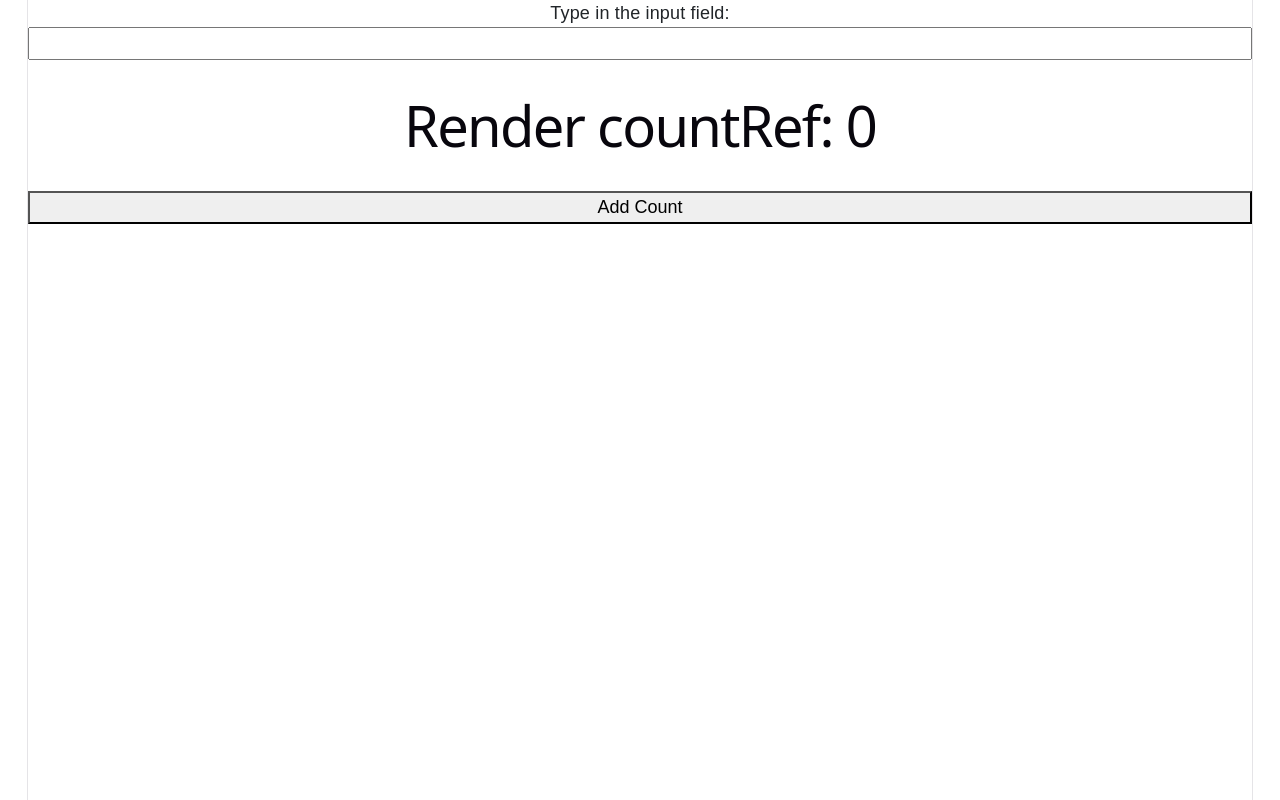
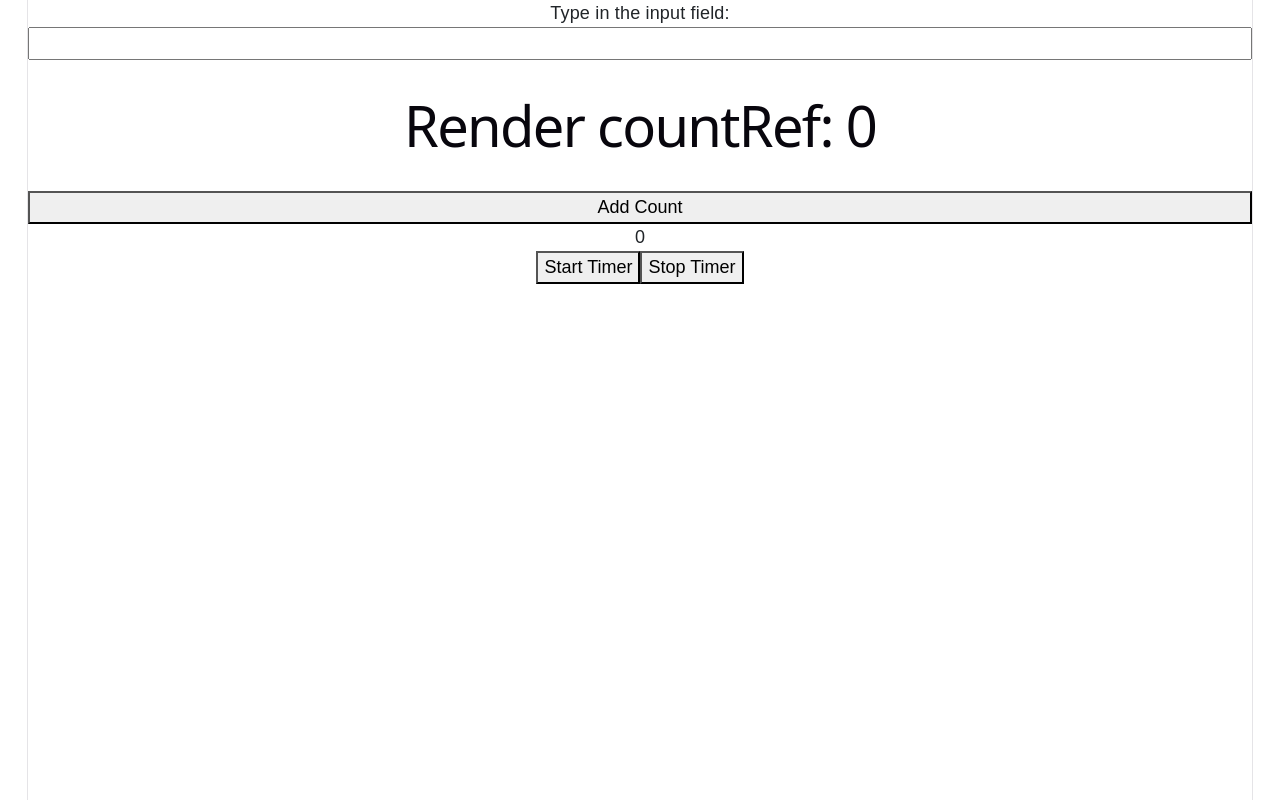
Before and after one commit to kelechiorunta/react_training, a React (Vite) app: page / in a window 1280 px wide. Built offline with nearby package versions, Linux system fonts and the light colour scheme; no server answers; a web font is replaced by a local one.

Commit message:
add assessment for useRef

```diff
--- a/src/App.tsx
+++ b/src/App.tsx
@@ -12,6 +12,7 @@ import {
 } from "react";
 import Footballer from "./components/Footballer";
 import CountRef from "./components/CountRef";
+import StopWatch from "./components/StopWatch";
 // import CacheFunctionComponent from "./components/CacheFunctionComponent";
 
 function App() {
@@ -122,6 +123,7 @@ function App() {
   return (
     <>
       <CountRef />
+      <StopWatch />
     </>
   );
 }
--- /dev/null
+++ b/src/components/StopWatch.tsx
@@ -0,0 +1,30 @@
+import React, { useRef, useState } from "react";
+
+// Here is an illustration on how useRef can be used to monitor and track timerIds for start and stop operations
+export default function StopWatch() {
+  const timerIdRef = useRef<ReturnType<typeof setInterval> | null>(null);
+  const [time, setTime] = useState(0);
+
+  const startTimer = () => {
+    if (timerIdRef.current) {
+      clearInterval(timerIdRef.current);
+    }
+    const intervalId = setInterval(() => {
+      setTime((prev) => prev + Date.now());
+    });
+    timerIdRef.current = intervalId;
+  };
+  const stopTimer = () => {
+    if (timerIdRef.current) {
+      const id = timerIdRef.current;
+      clearInterval(id);
+    }
+  };
+  return (
+    <div>
+      <p>{time}</p>
+      <button onClick={startTimer}> Start Timer</button>
+      <button onClick={stopTimer}> Stop Timer</button>
+    </div>
+  );
+}
```
Also changed, not shown: src/components/tega/Assessment/AssessmentII.md (added, +39 -0 lines).
